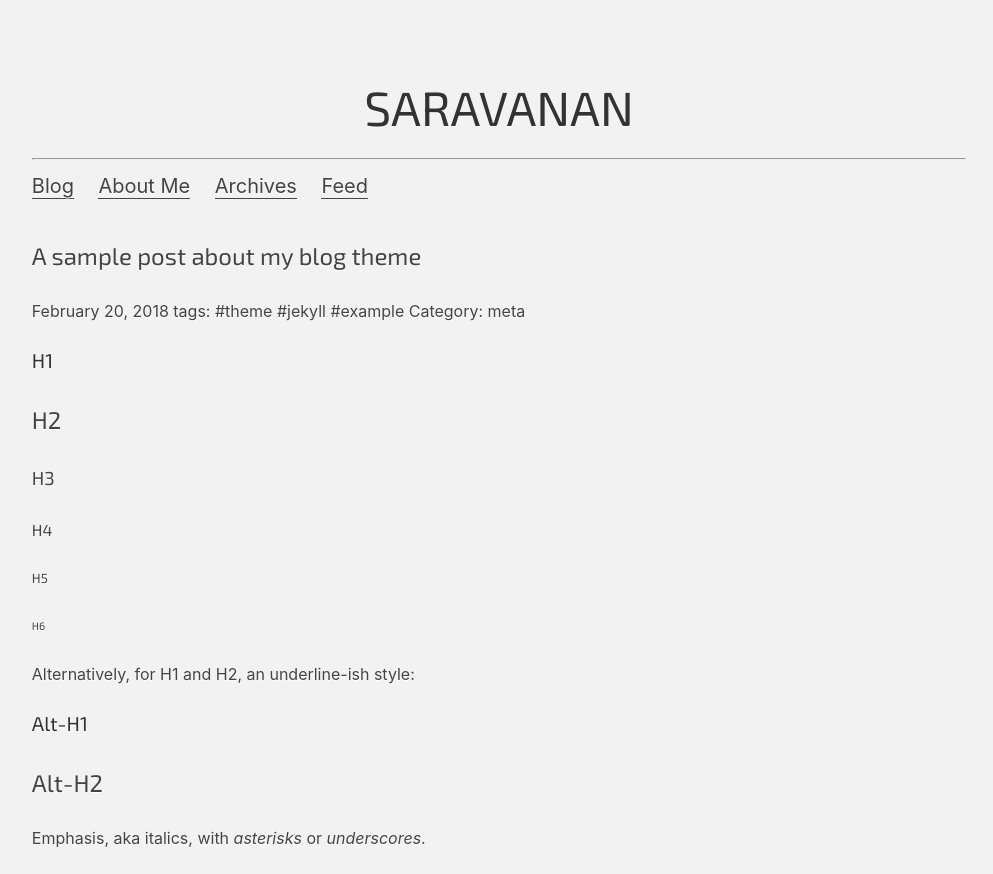
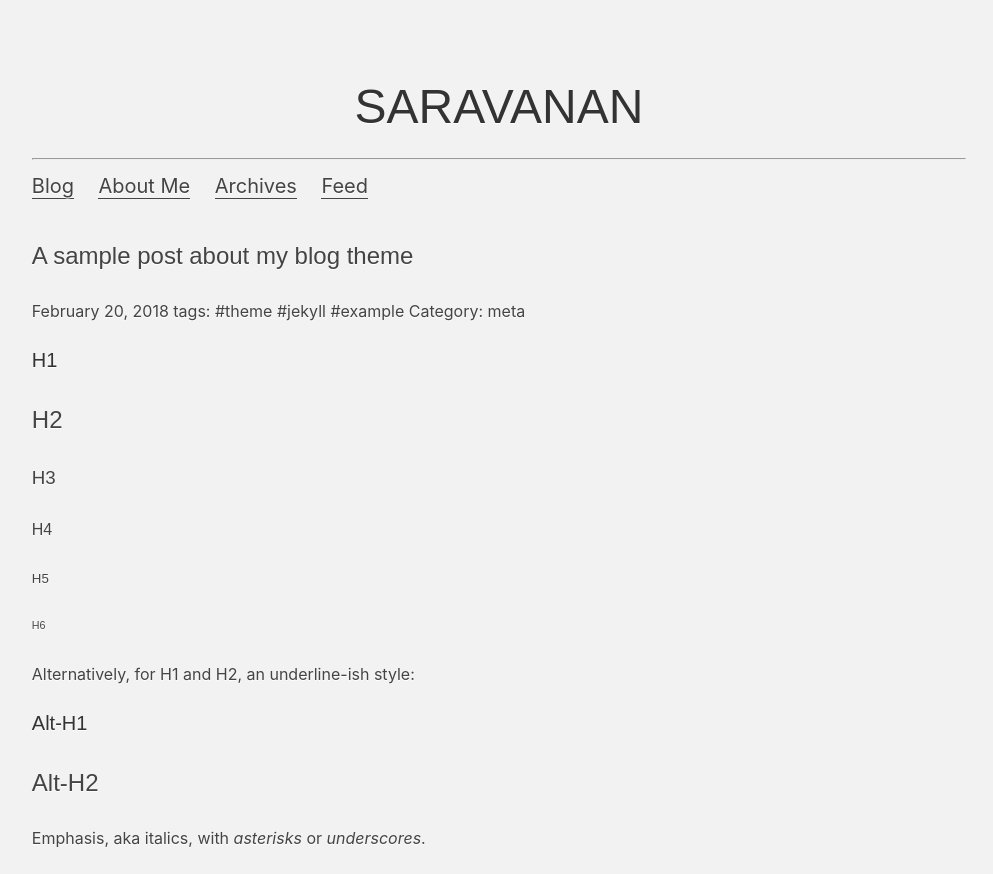
Before and after one commit to saravanaram/saravanaram.github.io, a Jekyll site: the page built from _posts/2018-02-20-example.md, in a window 1280 px wide. Shown: the top 874 px of the page, without its empty margins (141-1134 px from the left). Built offline with Jekyll 4.4.1, drawn with Linux system fonts in a browser that asks for light colours.

Commit message:
Update ebmfw.css

```diff
--- a/assets/css/ebmfw.css
+++ b/assets/css/ebmfw.css
@@ -1,17 +1,16 @@
-@import url(https://fonts.googleapis.com/css?family=Open+Sans);
-@import url(https://fonts.googleapis.com/css?family=Exo+2);
+
 body {
     margin: 5% auto;
     background: #f2f2f2;
     color: #444444;
-    font-family: -apple-system, BlinkMacSystemFont,  'Open Sans', Roboto, Helvetica, Arial, sans-serif;
+    font-family: -apple-system, BlinkMacSystemFont,  Roboto, Helvetica, Arial, sans-serif;
     font-size: 16px;
     line-height: 1.8;
     text-shadow: 0 1px 0 #ffffff;
     max-width: 73%;
 }
 h1, h2, h3, h4, h5, h6 {
-    font-family: 'Exo 2', sans-serif;
+    font-family: sans-serif;
     font-weight: normal;
 }
 /*code, samp, kbd {
```
